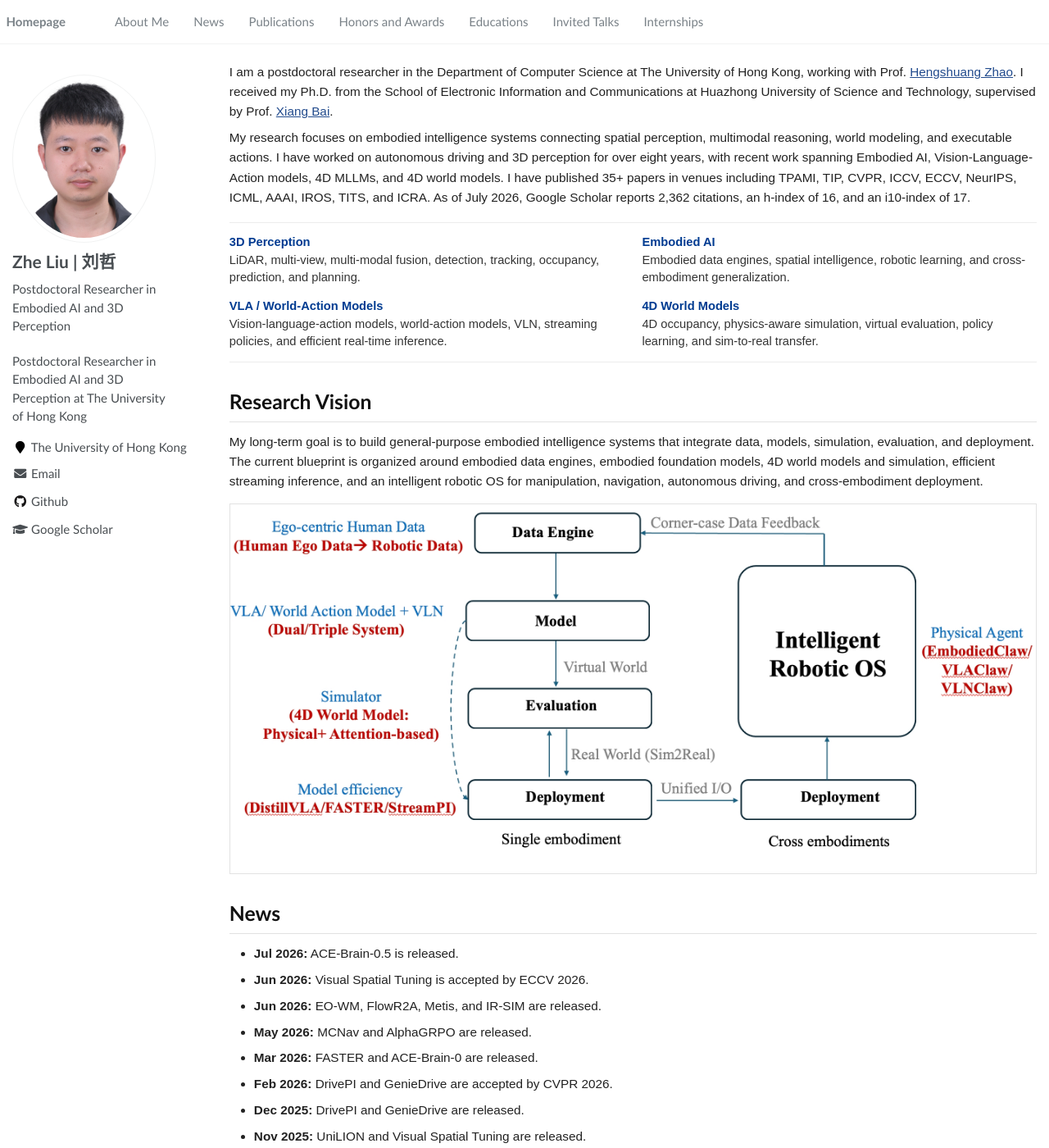
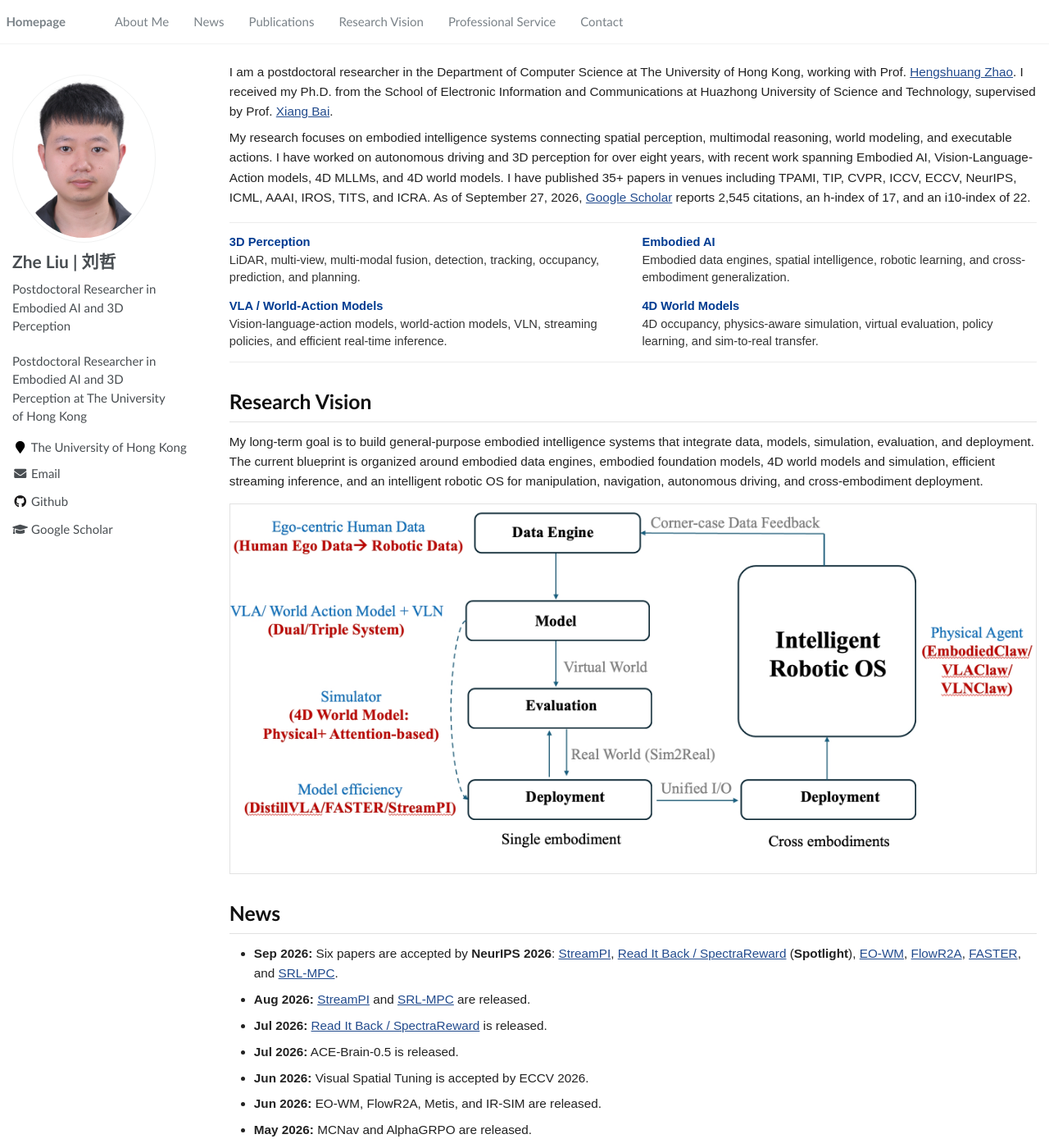
Before and after one commit to happinesslz/happinesslz.github.io, a Jekyll site: the page built from _pages/about.md, in a window 1280 px wide and 1400 px high. Shown: the whole window at 82% size. Built offline with Jekyll 4.4.1, drawn with Linux system fonts in a browser that asks for light colours; some of the changed text lies outside the part shown.

Commit message:
Update homepage with six NeurIPS 2026 papers

```diff
--- a/_data/navigation.yml
+++ b/_data/navigation.yml
@@ -1,22 +1,19 @@
-# main links links
+# Homepage sections
 main:
   - title: "About Me"
     url: "/#about-me"
 
   - title: "News"
-    url: "/#-news"
+    url: "/#news"
 
   - title: "Publications"
-    url: "/#-publications"
+    url: "/#publications"
 
-  - title: "Honors and Awards"
-    url: "/#-honors-and-awards"
+  - title: "Research Vision"
+    url: "/#research-vision"
 
-  - title: "Educations"
-    url: "/#-educations"
+  - title: "Professional Service"
+    url: "/#professional-service"
 
-  - title: "Invited Talks"
-    url: "/#-invited-talks"
-
-  - title: "Internships"
-    url: "/#-internships"
+  - title: "Contact"
+    url: "/#contact"
--- a/_pages/about.md
+++ b/_pages/about.md
@@ -12,7 +12,7 @@
 
 I am a postdoctoral researcher in the Department of Computer Science at The University of Hong Kong, working with Prof. [Hengshuang Zhao](https://hszhao.github.io/). I received my Ph.D. from the School of Electronic Information and Communications at Huazhong University of Science and Technology, supervised by Prof. [Xiang Bai](https://xbai.vlrlab.net/).
 
-My research focuses on embodied intelligence systems connecting spatial perception, multimodal reasoning, world modeling, and executable actions. I have worked on autonomous driving and 3D perception for over eight years, with recent work spanning Embodied AI, Vision-Language-Action models, 4D MLLMs, and 4D world models. I have published 35+ papers in venues including TPAMI, TIP, CVPR, ICCV, ECCV, NeurIPS, ICML, AAAI, IROS, TITS, and ICRA. As of July 2026, Google Scholar reports 2,362 citations, an h-index of 16, and an i10-index of 17.
+My research focuses on embodied intelligence systems connecting spatial perception, multimodal reasoning, world modeling, and executable actions. I have worked on autonomous driving and 3D perception for over eight years, with recent work spanning Embodied AI, Vision-Language-Action models, 4D MLLMs, and 4D world models. I have published 35+ papers in venues including TPAMI, TIP, CVPR, ICCV, ECCV, NeurIPS, ICML, AAAI, IROS, TITS, and ICRA. As of September 27, 2026, [Google Scholar](https://scholar.google.com/citations?hl=en&user=yprv7EsAAAAJ&view_op=list_works&sortby=pubdate) reports 2,545 citations, an h-index of 17, and an i10-index of 22.
 
 <div class="research-focus">
   <div><strong>3D Perception</strong><br>LiDAR, multi-view, multi-modal fusion, detection, tracking, occupancy, prediction, and planning.</div>
@@ -31,6 +31,9 @@
 
 # News
 
+- **Sep 2026:** Six papers are accepted by **NeurIPS 2026**: [StreamPI](#streampi), [Read It Back / SpectraReward](#spectrareward) (**Spotlight**), [EO-WM](#eowm), [FlowR2A](#flowr2a), [FASTER](#faster), and [SRL-MPC](#srlmpc).
+- **Aug 2026:** [StreamPI](https://happinesslz.github.io/projects/StreamPI/) and [SRL-MPC](https://hanruihua.github.io/srl_mpc_project/) are released.
+- **Jul 2026:** [Read It Back / SpectraReward](https://huangrh99.github.io/projects/SpectraReward/) is released.
 - **Jul 2026:** ACE-Brain-0.5 is released.
 - **Jun 2026:** Visual Spatial Tuning is accepted by ECCV 2026.
 - **Jun 2026:** EO-WM, FlowR2A, Metis, and IR-SIM are released.
@@ -48,7 +51,81 @@
 
 # Publications
 
+[Full publication list on Google Scholar](https://scholar.google.com/citations?hl=en&user=yprv7EsAAAAJ&view_op=list_works&sortby=pubdate).
+
 *: Equal contribution, +: Corresponding Author, †: Project Leader.
+
+<div class='paper-box' id='streampi'>
+  <div class='paper-box-image'>
+    <div class="paper-image-frame"><div class="badge">NeurIPS 2026</div><img src='projects/StreamPI/StreamPI_files/streampi_intro.png' alt="StreamPI streaming multimodal temporal modeling" loading="lazy"></div>
+  </div>
+  <div class='paper-box-text'>
+    <div class='paper-title'><a href="https://arxiv.org/abs/2608.26067">StreamPI: Streaming Multimodal Temporal Modeling for Vision-Language-Action Models</a></div>
+    <div class='paper-authors'><strong>Zhe Liu*</strong>, Jinghua Hou*, Yuxiang Lu, Zhenya Yang, Xianzhe Fan, Junwei Luo, Junyi Li, Ruihua Han, Zhi Hou, Hengshuang Zhao+</div>
+    <div class='paper-venue'>Neural Information Processing Systems (<strong>NeurIPS</strong>), 2026.</div>
+    <div class='paper-links'><a href="https://happinesslz.github.io/projects/StreamPI/">[Project]</a><a href="https://arxiv.org/abs/2608.26067">[Paper]</a><a href="https://github.com/hku-sail/StreamPI">[Code]</a></div>
+  </div>
+</div>
+
+<div class='paper-box' id='spectrareward'>
+  <div class='paper-box-image'>
+    <div class="paper-image-frame"><div class="badge">NeurIPS 2026 · Spotlight</div><img src='images/spectrareward.jpg' alt="SpectraReward overview and training progress" loading="lazy"></div>
+  </div>
+  <div class='paper-box-text'>
+    <div class='paper-title'><a href="https://arxiv.org/abs/2607.11886">Read It Back: Pretrained MLLMs Are Zero-Shot Reward Models for Text-to-Image Generation</a></div>
+    <div class='paper-authors'>Runhui Huang, Qihui Zhang, <strong>Zhe Liu</strong>, Yu Gao, Jie Wu, Hengshuang Zhao</div>
+    <div class='paper-venue'>Neural Information Processing Systems (<strong>NeurIPS</strong>), 2026. <strong>Spotlight.</strong></div>
+    <div class='paper-links'><a href="https://huangrh99.github.io/projects/SpectraReward/">[Project]</a><a href="https://arxiv.org/abs/2607.11886">[Paper]</a><a href="https://github.com/huangrh99/AlphaGRPO">[Code]</a></div>
+  </div>
+</div>
+
+<div class='paper-box' id='eowm'>
+  <div class='paper-box-image'>
+    <div class="paper-image-frame"><div class="badge">NeurIPS 2026</div><img src='images/eowm.png' alt="EO-WM architecture" loading="lazy"></div>
+  </div>
+  <div class='paper-box-text'>
+    <div class='paper-title'><a href="https://arxiv.org/abs/2606.27277">EO-WM: A Physically Informed World Model for Probabilistic Earth Observation Forecasting</a></div>
+    <div class='paper-authors'>Junwei Luo, Shuai Yuan, Zhenya Yang, Yansheng Li, <strong>Zhe Liu</strong>, Hengshuang Zhao</div>
+    <div class='paper-venue'>Neural Information Processing Systems (<strong>NeurIPS</strong>), 2026.</div>
+    <div class='paper-links'><a href="https://arxiv.org/abs/2606.27277">[Paper]</a><a href="https://github.com/Luo-Z13/EO-WM">[Code]</a></div>
+  </div>
+</div>
+
+<div class='paper-box' id='flowr2a'>
+  <div class='paper-box-image'>
+    <div class="paper-image-frame"><div class="badge">NeurIPS 2026</div><img src='images/flowr2a.png' alt="FlowR2A architecture" loading="lazy"></div>
+  </div>
+  <div class='paper-box-text'>
+    <div class='paper-title'><a href="https://arxiv.org/abs/2606.24231">FlowR2A: Learning Reward-to-Action Distribution for Multimodal Driving Planning</a></div>
+    <div class='paper-authors'>Xirui Li, <strong>Zhe Liu†</strong>, Xiaoqing Ye+, Wenhua Han, Yifeng Pan, Junyu Han, Hengshuang Zhao+</div>
+    <div class='paper-venue'>Neural Information Processing Systems (<strong>NeurIPS</strong>), 2026.</div>
+    <div class='paper-links'><a href="https://lixirui142.github.io/flowr2a-ad/">[Project]</a><a href="https://arxiv.org/abs/2606.24231">[Paper]</a><a href="https://github.com/lixirui142/FlowR2A">[Code]</a></div>
+  </div>
+</div>
+
+<div class='paper-box' id='faster'>
+  <div class='paper-box-image'>
+    <div class="paper-image-frame"><div class="badge">NeurIPS 2026</div><img src='images/faster.png' alt="FASTER" loading="lazy"></div>
+  </div>
+  <div class='paper-box-text'>
+    <div class='paper-title'><a href="https://arxiv.org/abs/2603.19199">FASTER: Rethinking Real-Time Flow VLAs</a></div>
+    <div class='paper-authors'>Yuxiang Lu, <strong>Zhe Liu†</strong>, Xianzhe Fan, Zhenya Yang, Jinghua Hou, Junyi Li, Kaixin Ding, Hengshuang Zhao</div>
+    <div class='paper-venue'>Neural Information Processing Systems (<strong>NeurIPS</strong>), 2026.</div>
+    <div class='paper-links'><a href="https://innovator-zero.github.io/FASTER/">[Project]</a><a href="https://arxiv.org/abs/2603.19199">[Paper]</a><a href="https://github.com/innovator-zero/FASTER">[Code]</a></div>
+  </div>
+</div>
+
+<div class='paper-box' id='srlmpc'>
+  <div class='paper-box-image'>
+    <div class="paper-image-frame"><div class="badge">NeurIPS 2026</div><img src='images/srlmpc.png' alt="SRL-MPC shape-aware reinforcement learned model predictive control architecture" loading="lazy"></div>
+  </div>
+  <div class='paper-box-text'>
+    <div class='paper-title'><a href="https://arxiv.org/abs/2608.21175">SRL-MPC: Shape-Aware Reinforcement Learned Model Predictive Control</a></div>
+    <div class='paper-authors'>Ruihua Han, Rui Gao, <strong>Zhe Liu</strong>, Xinyi Wang, Chang Chen, Shuai Wang, Qi Hao, Jia Pan, Hengshuang Zhao</div>
+    <div class='paper-venue'>Neural Information Processing Systems (<strong>NeurIPS</strong>), 2026.</div>
+    <div class='paper-links'><a href="https://hanruihua.github.io/srl_mpc_project/">[Project]</a><a href="https://arxiv.org/abs/2608.21175">[Paper]</a><a href="https://github.com/hku-sail/srl_mpc">[Code (coming soon)]</a></div>
+  </div>
+</div>
 
 <div class='paper-box'>
   <div class='paper-box-image'>
@@ -59,30 +136,6 @@
     <div class='paper-authors'>ACE-Brain Team: Ziyang Gong, Haoming Gu, Zehang Luo, Tianyi Zhang, Tao Tao, Yixiao Chi, <strong>Zhe Liu</strong>, Lingsi Zhu, Jingyuan Liu, Anke Tang, et al.</div>
     <div class='paper-venue'>arXiv preprint, 2026.</div>
     <div class='paper-links'><a href="https://ace-brain-team.github.io/ACE-Brain-0.5/">[Project]</a><a href="https://arxiv.org/abs/2607.04426">[Paper]</a><a href="https://github.com/ACE-BRAIN-Team/ACE-Brain-0.5">[Code]</a></div>
-  </div>
-</div>
-
-<div class='paper-box'>
-  <div class='paper-box-image'>
-    <div class="paper-image-frame"><div class="badge">arXiv 2026</div><img src='images/eowm.png' alt="EO-WM architecture" loading="lazy"></div>
-  </div>
-  <div class='paper-box-text'>
-    <div class='paper-title'><a href="https://arxiv.org/abs/2606.27277">EO-WM: A Physically Informed World Model for Probabilistic Earth Observation Forecasting</a></div>
-    <div class='paper-authors'>Junwei Luo, Shuai Yuan, Zhenya Yang, Yansheng Li, <strong>Zhe Liu</strong>, Hengshuang Zhao</div>
-    <div class='paper-venue'>arXiv preprint, 2026.</div>
-    <div class='paper-links'><a href="https://arxiv.org/abs/2606.27277">[Paper]</a><a href="https://github.com/Luo-Z13/EO-WM">[Code]</a></div>
-  </div>
-</div>
-
-<div class='paper-box'>
-  <div class='paper-box-image'>
-    <div class="paper-image-frame"><div class="badge">arXiv 2026</div><img src='images/flowr2a.png' alt="FlowR2A architecture" loading="lazy"></div>
-  </div>
-  <div class='paper-box-text'>
-    <div class='paper-title'><a href="https://arxiv.org/abs/2606.24231">FlowR2A: Learning Reward-to-Action Distribution for Multimodal Driving Planning</a></div>
-    <div class='paper-authors'>Xirui Li, <strong>Zhe Liu†</strong>, Xiaoqing Ye+, Wenhua Han, Yifeng Pan, Junyu Han, Hengshuang Zhao+</div>
-    <div class='paper-venue'>arXiv preprint, 2026.</div>
-    <div class='paper-links'><a href="https://lixirui142.github.io/flowr2a-ad/">[Project]</a><a href="https://arxiv.org/abs/2606.24231">[Paper]</a><a href="https://github.com/lixirui142/FlowR2A">[Code]</a></div>
   </div>
 </div>
 
@@ -131,18 +184,6 @@
     <div class='paper-authors'>Runhui Huang, Jie Wu, Rui Yang, <strong>Zhe Liu</strong>, Hengshuang Zhao</div>
     <div class='paper-venue'>International Conference on Machine Learning (<strong>ICML</strong>), 2026.</div>
     <div class='paper-links'><a href="https://huangrh99.github.io/AlphaGRPO/">[Project]</a><a href="https://arxiv.org/abs/2605.12495">[Paper]</a><a href="https://github.com/huangrh99/AlphaGRPO">[Code]</a></div>
-  </div>
-</div>
-
-<div class='paper-box'>
-  <div class='paper-box-image'>
-    <div class="paper-image-frame"><div class="badge">arXiv 2026</div><img src='images/faster.png' alt="FASTER" loading="lazy"></div>
-  </div>
-  <div class='paper-box-text'>
-    <div class='paper-title'><a href="https://arxiv.org/abs/2603.19199">FASTER: Rethinking Real-Time Flow VLAs</a></div>
-    <div class='paper-authors'>Yuxiang Lu, <strong>Zhe Liu†</strong>, Xianzhe Fan, Zhenya Yang, Jinghua Hou, Junyi Li, Kaixin Ding, Hengshuang Zhao</div>
-    <div class='paper-venue'>arXiv preprint, 2026.</div>
-    <div class='paper-links'><a href="https://innovator-zero.github.io/FASTER/">[Project]</a><a href="https://arxiv.org/abs/2603.19199">[Paper]</a><a href="https://github.com/innovator-zero/FASTER">[Code]</a></div>
   </div>
 </div>
 
--- a/assets/css/custom.css
+++ b/assets/css/custom.css
@@ -60,6 +60,7 @@
   margin: 0;
   padding: 24px 0 26px;
   border-bottom: 1px solid #e1e1e1;
+  scroll-margin-top: 5rem;
 }
 
 .paper-box-image {
```
Also changed, not shown: docs/homepage-update-2026-09-27.md (added, +23 -0 lines), images/spectrareward.jpg (added), images/srlmpc.png (added).
